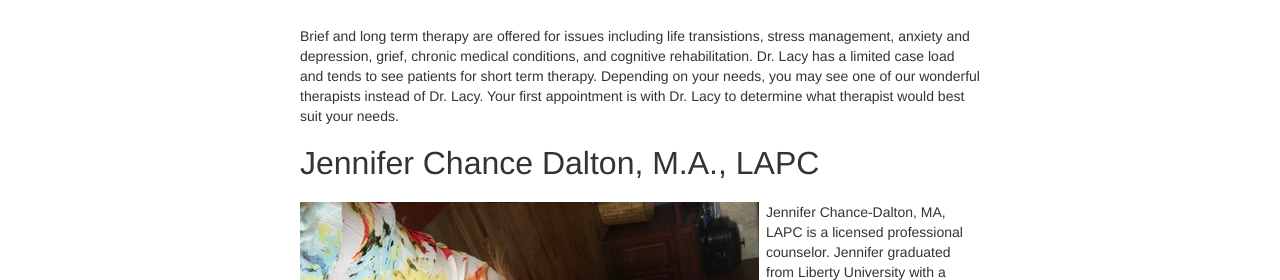
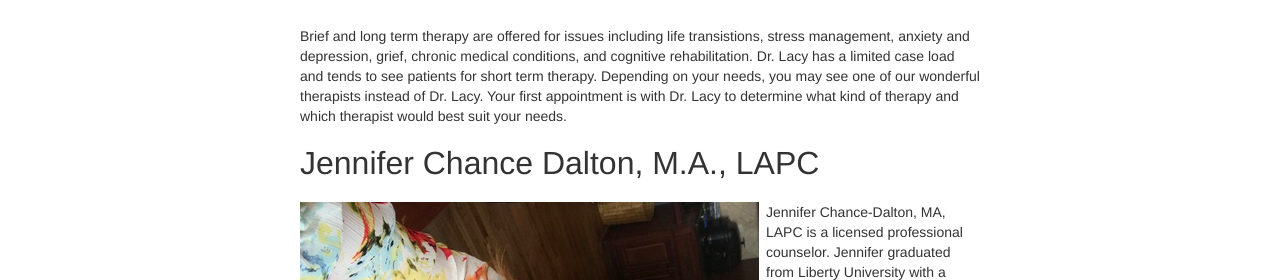
Before and after one commit to halcyon/renewedbrain.com, a Jekyll site: the page built from therapists.md, in a window 1280 px wide. Shown: the part 278-558 px from the top of the page. Built offline with Jekyll 4.4.1, drawn with Linux system fonts in a browser that asks for light colours.

Commit message:
correct grammar

```diff
--- a/therapists.md
+++ b/therapists.md
@@ -4,7 +4,7 @@
 permalink: /therapists/
 weight: 6
 ---
-Brief and long term therapy are offered for issues including life transistions, stress management, anxiety and depression, grief, chronic medical conditions, and cognitive rehabilitation. Dr. Lacy has a limited case load and tends to see patients for short term therapy. Depending on your needs, you may see one of our wonderful therapists instead of Dr. Lacy. Your first appointment is with Dr. Lacy to determine what therapist would best suit your needs.
+Brief and long term therapy are offered for issues including life transistions, stress management, anxiety and depression, grief, chronic medical conditions, and cognitive rehabilitation. Dr. Lacy has a limited case load and tends to see patients for short term therapy. Depending on your needs, you may see one of our wonderful therapists instead of Dr. Lacy. Your first appointment is with Dr. Lacy to determine what kind of therapy and which therapist would best suit your needs.
 
 ## Jennifer Chance Dalton, M.A., LAPC
 <div class="about-jennifer-dalton">
```
